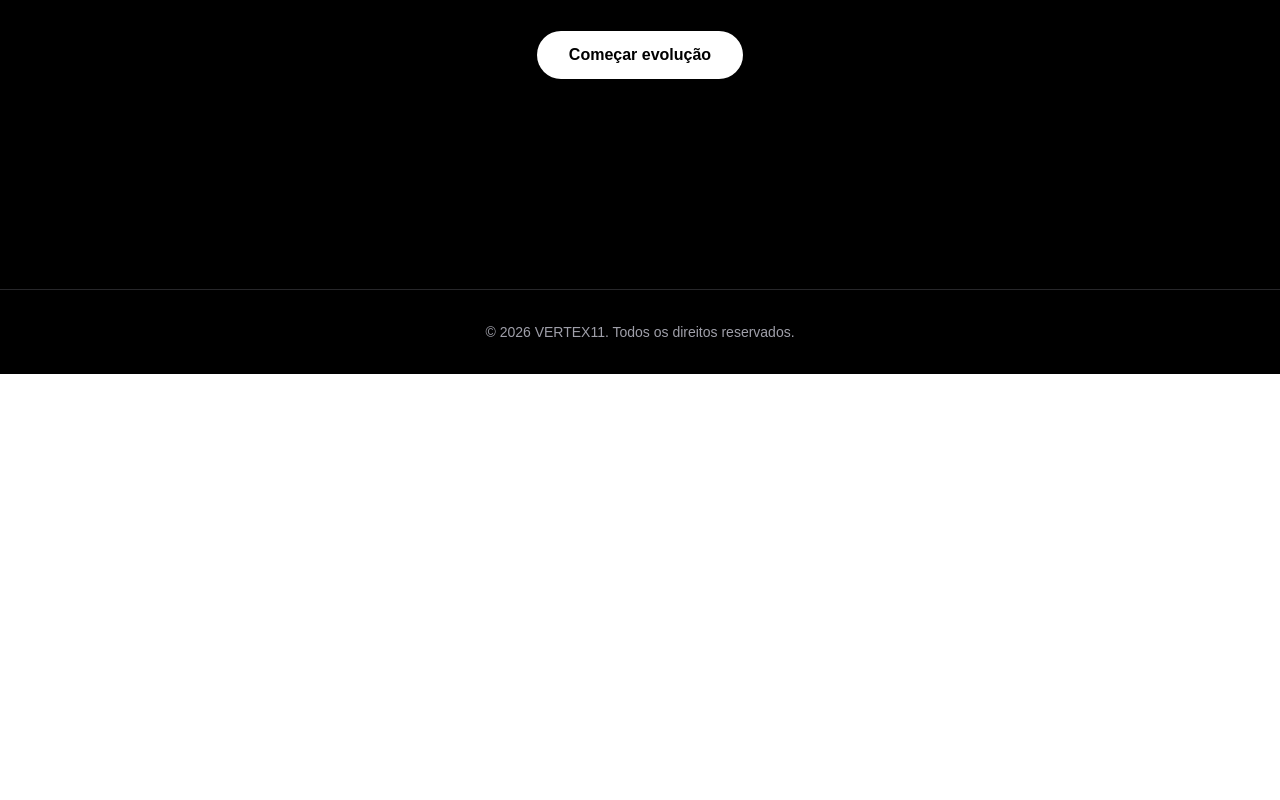
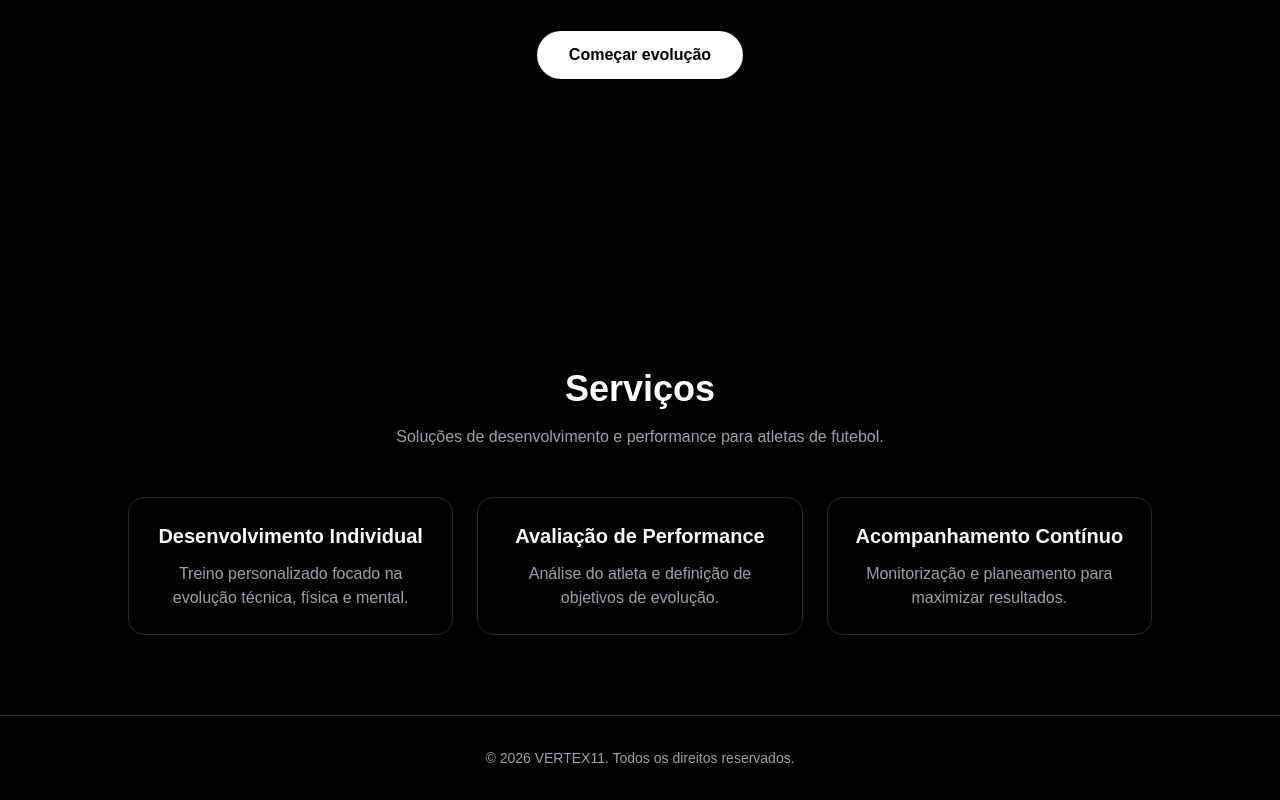
Before and after one commit to vertex11performance/vertex11-platform, a Next.js app: page / in a window 1280 px wide. Shown: the part 427-1227 px from the top of the page. Before the commit the page ends 801 px from the top, so only its background shows below. Built offline with nearby package versions, Linux system fonts and the light colour scheme.

Commit message:
Create Vertex11 services section

```diff
--- a/app/page.tsx
+++ b/app/page.tsx
@@ -1,7 +1,7 @@
 import Navbar from "@/components/Navbar";
 import Hero from "@/components/Hero";
+import Services from "@/components/Services";
 import Footer from "@/components/Footer";
-
 export default function Home() {
   return (
     <main className="min-h-screen bg-black text-white">
@@ -9,6 +9,8 @@ export default function Home() {
 
       <Hero />
 
+      <Services />
+
       <Footer />
     </main>
   );
--- /dev/null
+++ b/components/Services.tsx
@@ -0,0 +1,44 @@
+export default function Services() {
+  return (
+    <section className="px-6 py-20">
+      <div className="mx-auto max-w-5xl text-center">
+        <h2 className="text-4xl font-bold">
+          Serviços
+        </h2>
+
+        <p className="mt-4 text-zinc-400">
+          Soluções de desenvolvimento e performance para atletas de futebol.
+        </p>
+
+        <div className="mt-12 grid gap-6 md:grid-cols-3">
+          <div className="rounded-2xl border border-zinc-800 p-6">
+            <h3 className="text-xl font-semibold">
+              Desenvolvimento Individual
+            </h3>
+            <p className="mt-3 text-zinc-400">
+              Treino personalizado focado na evolução técnica, física e mental.
+            </p>
+          </div>
+
+          <div className="rounded-2xl border border-zinc-800 p-6">
+            <h3 className="text-xl font-semibold">
+              Avaliação de Performance
+            </h3>
+            <p className="mt-3 text-zinc-400">
+              Análise do atleta e definição de objetivos de evolução.
+            </p>
+          </div>
+
+          <div className="rounded-2xl border border-zinc-800 p-6">
+            <h3 className="text-xl font-semibold">
+              Acompanhamento Contínuo
+            </h3>
+            <p className="mt-3 text-zinc-400">
+              Monitorização e planeamento para maximizar resultados.
+            </p>
+          </div>
+        </div>
+      </div>
+    </section>
+  );
+}
```
